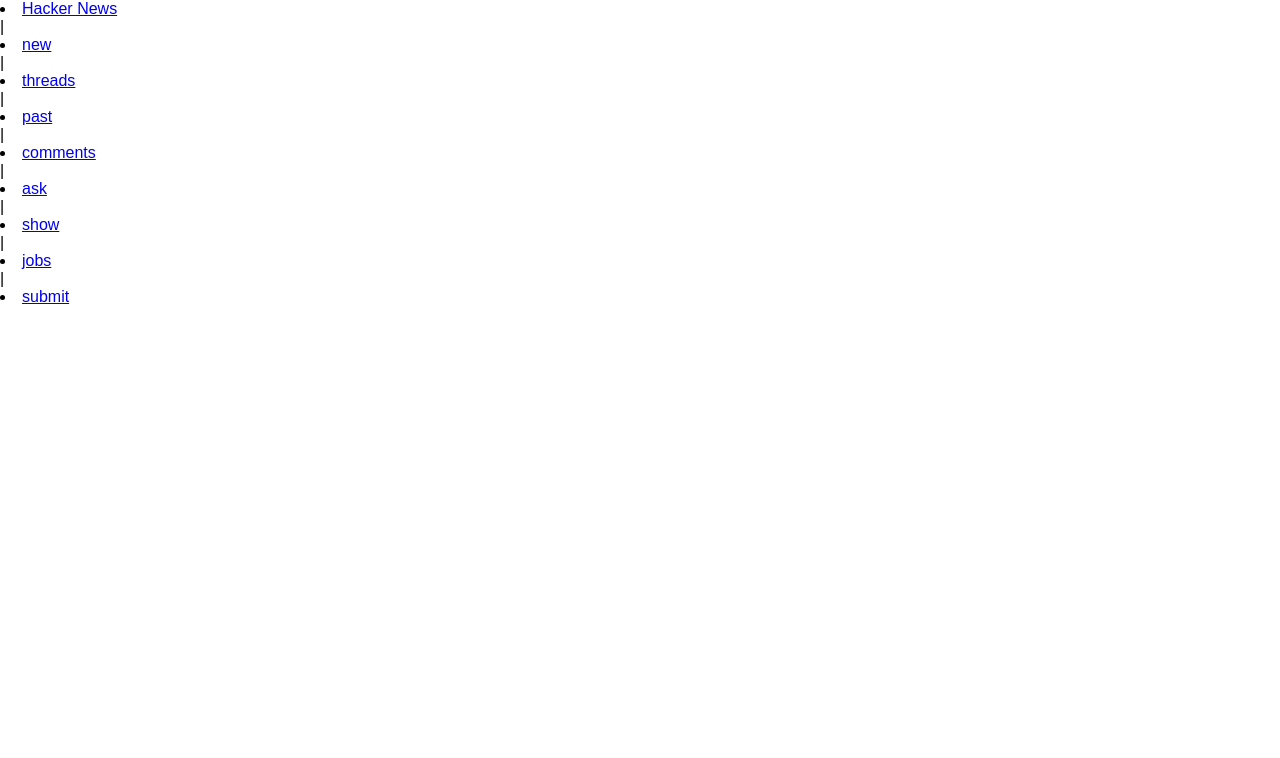
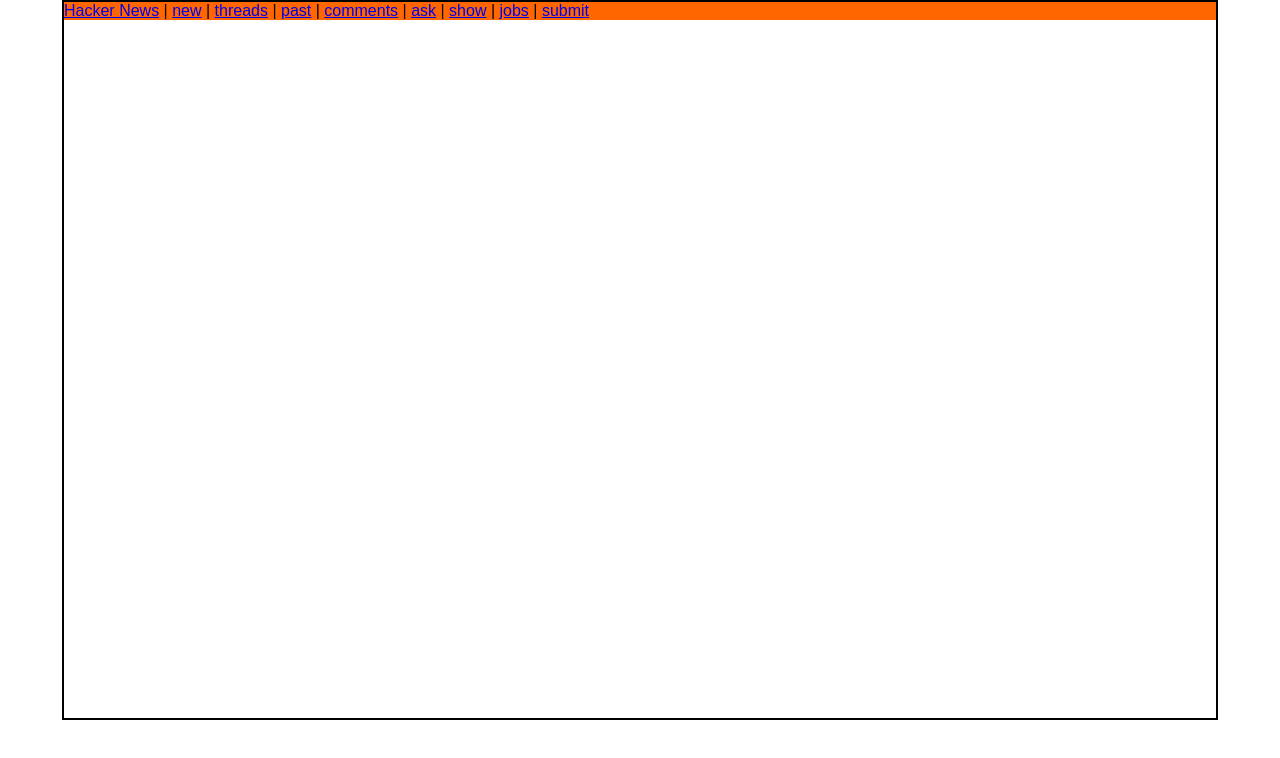
Before and after one commit to ruskpr/PROG210_Assignment3, a plain HTML site: page HackerNewsHTML/index.html in a window 1280 px wide. Drawn offline with Linux system fonts and the light colour scheme.

Commit message:
added css file

```diff
--- a/HackerNewsHTML/style.css
+++ b/HackerNewsHTML/style.css
@@ -10,10 +10,19 @@ body{
     overflow: hidden;
 }
 .container {
-    border: black;
+    border: black 2px solid;
     background-color: white;
-    width: 100%;
+    width: 90%;
     height: 100vh;
+}
+
+.navcontainer {
+    background-color: #ff6600;
+}
+.navcontainer li {
+    display: inline;
+    text-decoration: none;
+
 }
 h2{
     font-family: 'Courier New', Courier, monospace;
```
